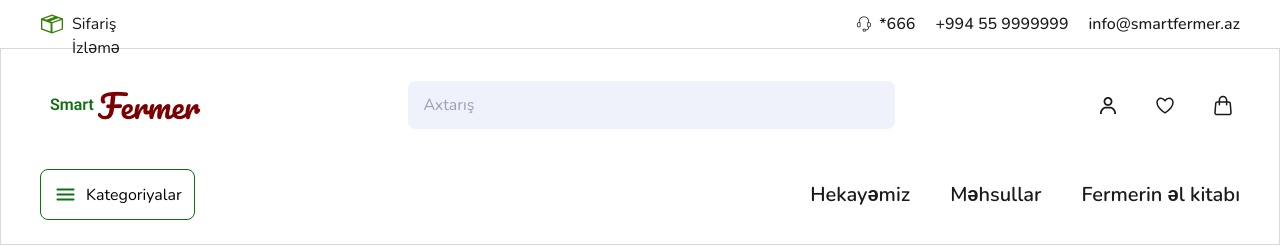
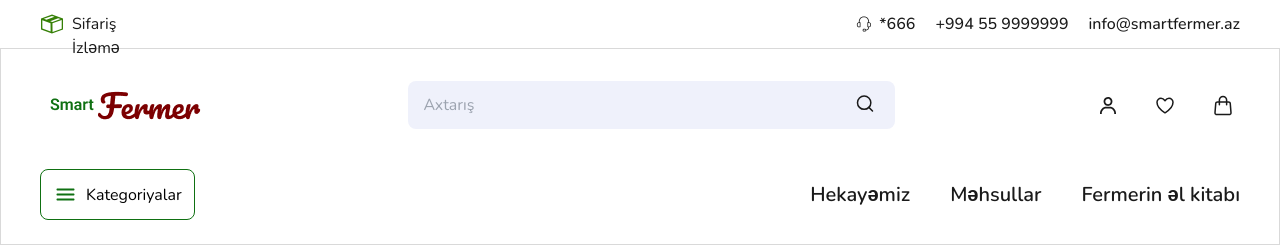
Before and after one commit to royalh23/smart-farmer, a React (Vite) app: page / in a window 1280 px wide. Shown: the top 246 px of the page. Built offline with nearby package versions, Linux system fonts and the light colour scheme.

Commit message:
fix header

```diff
--- a/src/layouts/Header/Header.tsx
+++ b/src/layouts/Header/Header.tsx
@@ -38,12 +38,22 @@ const Header: FC<HeaderProps> = ({ ...props }) => {
             <div className="flex items-center justify-between mb-6">
               <img src="./smart-farmer.png" alt="logo" />
 
-              <form className="max-w-[487px] w-full flex flex-col">
-                <input
-                  className="rounded-lg bg-[#EFF1FB] py-3 px-4"
-                  placeholder="Axtarış"
-                  type="text"
-                />
+              <form
+                onSubmit={(e) => {
+                  e.preventDefault();
+                }}
+                className="max-w-[487px] w-full flex flex-col"
+              >
+                <div className="flex relative">
+                  <input
+                    className="w-full rounded-lg bg-[#EFF1FB] py-3 px-4"
+                    placeholder="Axtarış"
+                    type="text"
+                  />
+                  <button type="submit" className="absolute top-2 right-4 p-1">
+                    <img src="./search.svg" alt="search" />
+                  </button>
+                </div>
               </form>
 
               <ul className="flex gap-6 items-center">
```
Also changed, not shown: public/search.svg (added).
